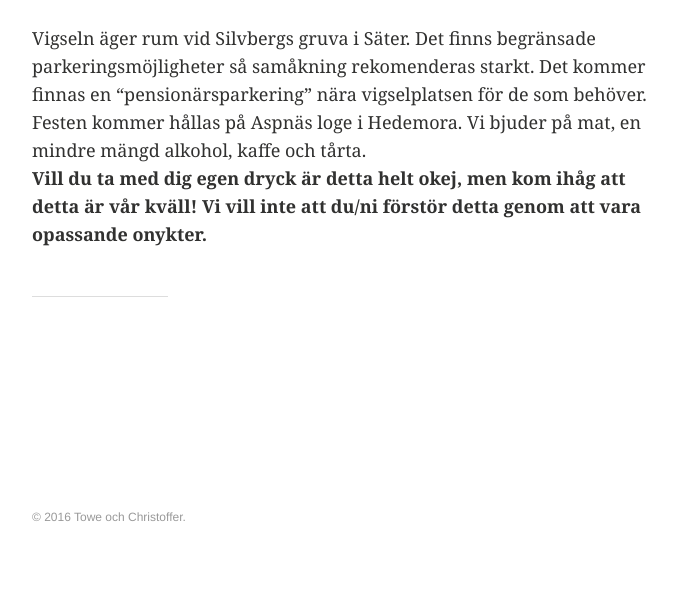
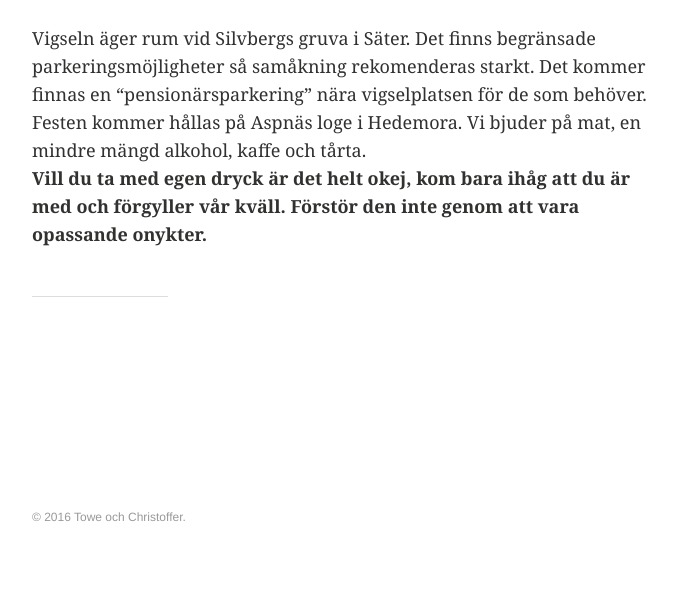
Before and after one commit to toweochchristoffer/wedding-page, a Jekyll site: the page built from festen.md, in a window 1280 px wide. Shown: the part 664-1267 px from the top of the page, without its empty margins (64-741 px from the left). Built offline with Jekyll 4.4.1, drawn with Linux system fonts in a browser that asks for light colours.

Commit message:
Update festen.md

```diff
--- a/festen.md
+++ b/festen.md
@@ -8,4 +8,4 @@ permalink: /festen/
 
 Vigseln äger rum vid Silvbergs gruva i Säter. Det finns begränsade parkeringsmöjligheter så samåkning rekomenderas starkt. Det kommer finnas en “pensionärsparkering” nära vigselplatsen för de som behöver.
 Festen kommer hållas på Aspnäs loge i Hedemora. Vi bjuder på mat, en mindre mängd alkohol, kaffe och tårta.
-**Vill du ta med dig egen dryck är detta helt okej, men kom ihåg att detta är vår kväll! Vi vill inte att du/ni förstör detta genom att vara opassande onykter.**
+**Vill du ta med egen dryck är det helt okej, kom bara ihåg att du är med och förgyller vår kväll. Förstör den inte genom att vara opassande onykter.**
```
